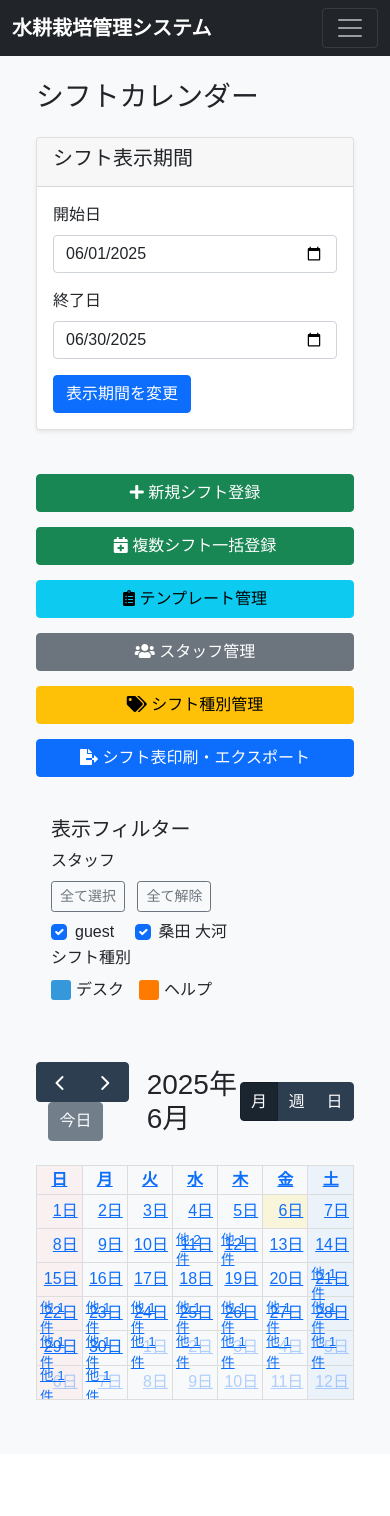
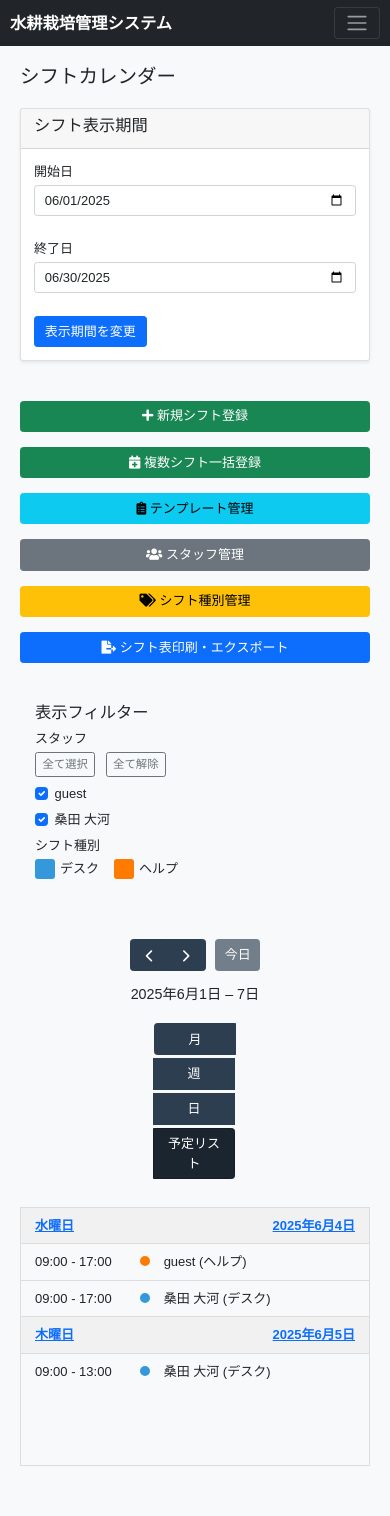
Before and after one commit to betweentabin/wakakusa-shift, a Django app: page / in a window 390 px wide. Before the commit the page ends 1400 px from the top, so only its background shows below. Run offline with Django 5.2, Linux system fonts and the light colour scheme; data comes from the database, SQL or seed files in the repository; both versions use the stored data as it was after the commit; lists and menus that the app fills with data are empty; some libraries are stand-ins or nearby versions.

Commit message:
feat: レスポンシブ対応の改善と進捗管理ファイルの追加

```diff
--- a/core/settings.py
+++ b/core/settings.py
@@ -98,7 +98,10 @@ USE_TZ = True
 
 # Static files (CSS, JavaScript, Images)
 STATIC_URL = 'static/'
-STATIC_ROOT = BASE_DIR / 'static'
+STATICFILES_DIRS = [
+    BASE_DIR / 'static',
+]
+STATIC_ROOT = BASE_DIR / 'staticfiles'
 
 # Default primary key field type
 DEFAULT_AUTO_FIELD = 'django.db.models.BigAutoField'
--- a/shift_management/models.py
+++ b/shift_management/models.py
@@ -39,6 +39,15 @@ class ShiftType(models.Model):
 
 class Shift(models.Model):
     """シフト情報モデル"""
+    DELETION_REASON_CHOICES = [
+        ('public_holiday', '公休'),
+        ('paid_leave', '有給休暇'),
+        ('paid_leave_am', '有給休暇(午前)'),
+        ('paid_leave_pm', '有給休暇(午後)'),
+        ('absenteeism', '欠勤'),
+        ('other', 'その他'),
+    ]
+
     staff = models.ForeignKey(Staff, on_delete=models.CASCADE, verbose_name="スタッフ")
     shift_type = models.ForeignKey(ShiftType, on_delete=models.SET_NULL, null=True, blank=True, verbose_name="シフト種別")
     date = models.DateField(verbose_name="日付")
@@ -48,6 +57,15 @@ class Shift(models.Model):
     created_at = models.DateTimeField(auto_now_add=True, verbose_name="作成日時")
     updated_at = models.DateTimeField(auto_now=True, verbose_name="更新日時")
 
+    is_deleted_with_reason = models.BooleanField(default=False, verbose_name="事由付き削除フラグ")
+    deletion_reason = models.CharField(
+        max_length=50,
+        choices=DELETION_REASON_CHOICES,
+        blank=True,
+        null=True,
+        verbose_name="削除事由"
+    )
+
     class Meta:
         verbose_name = "シフト"
         verbose_name_plural = "シフト"
@@ -55,7 +73,10 @@ class Shift(models.Model):
         unique_together = ['staff', 'date', 'start_time']
 
     def __str__(self):
-        return f"{self.staff.name} - {self.date} ({self.start_time}〜{self.end_time})"
+        status = ""
+        if self.is_deleted_with_reason:
+            status = f" (削除事由: {self.get_deletion_reason_display()})"
+        return f"{self.staff.name} - {self.date} ({self.start_time}〜{self.end_time}){status}"
 
 
 class ShiftTemplate(models.Model):
--- /dev/null
+++ b/static/css/custom_responsive.css
@@ -0,0 +1,79 @@
+/* 基本的なフォントサイズを画面幅に応じて調整 */
+html {
+  font-size: 16px; /* デフォルトのフォントサイズ */
+}
+
+/* 中程度の画面 (例: 992px未満) */
+@media (max-width: 991.98px) {
+  html {
+    font-size: 15px;
+  }
+}
+
+/* 小さな画面 (例: 768px未満) */
+@media (max-width: 767.98px) {
+  html {
+    font-size: 14px; /* 少し小さくする */
+  }
+
+  h1, .h1 { font-size: calc(1.3rem + 0.6vw); } /* Bootstrap 5 の RFS に近い考え方 */
+  h2, .h2 { font-size: calc(1.25rem + 0.3vw); }
+  h3, .h3 { font-size: calc(1.2rem + 0.15vw); }
+
+  /* コンテナの左右パディングを少し減らす */
+  .container, .container-fluid {
+    padding-left: 10px;
+    padding-right: 10px;
+  }
+}
+
+/* さらに小さな画面 (例: 576px未満) */
+@media (max-width: 575.98px) {
+  html {
+    font-size: 13px;
+  }
+
+  h1, .h1 { font-size: 1.5rem; }
+  h2, .h2 { font-size: 1.3rem; }
+  h3, .h3 { font-size: 1.15rem; }
+
+  /* ボタン群が縦積みになるように調整 */
+  .btn-toolbar,
+  .btn-group {
+    flex-direction: column;
+    align-items: stretch; /* ボタン幅を親に合わせる */
+  }
+
+  .btn-toolbar > .btn,
+  .btn-toolbar > .btn-group,
+  .btn-group > .btn {
+    width: 100%; /* 幅を100%に */
+    margin-bottom: 0.5rem;
+  }
+
+  /* 最後の要素以外のマージンを調整 */
+  .btn-toolbar > .btn:not(:last-child),
+  .btn-toolbar > .btn-group:not(:last-child),
+  .btn-group > .btn:not(:last-child) {
+    margin-right: 0;
+  }
+   .btn-group > .btn:not(:first-child) {
+    margin-left: 0;
+  }
+
+  /* フォーム要素のラベルと入力欄のレイアウト調整 */
+  .form-label {
+    margin-bottom: 0.25rem;
+  }
+  .form-control, .form-select {
+    margin-bottom: 0.75rem; /* 下に少しマージンを追加して連続する場合の間隔を確保 */
+  }
+}
+
+/* 汎用的なテーブルレスポンシブ対応のクラス */
+.table-responsive-custom {
+  display: block;
+  width: 100%;
+  overflow-x: auto;
+  -webkit-overflow-scrolling: touch; /* iOSでの慣性スクロール */
+}
--- a/templates/base.html
+++ b/templates/base.html
@@ -1,3 +1,4 @@
+{% load static %}
 <!DOCTYPE html>
 <html lang="ja">
 <head>
@@ -8,6 +9,8 @@
   <link href="https://cdn.jsdelivr.net/npm/bootstrap@5.1.3/dist/css/bootstrap.min.css" rel="stylesheet">
   <!-- Font Awesome -->
   <link rel="stylesheet" href="https://cdnjs.cloudflare.com/ajax/libs/font-awesome/5.15.4/css/all.min.css">
+  <!-- Custom Responsive CSS -->
+  <link rel="stylesheet" href="{% static 'css/custom_responsive.css' %}">
   <style>
     body {
       font-family: 'Hiragino Sans', 'Hiragino Kaku Gothic ProN', Meiryo, sans-serif;
--- a/templates/shift_management/calendar.html
+++ b/templates/shift_management/calendar.html
@@ -66,6 +66,62 @@
     }
     .extended-action-buttons .btn {
       margin-bottom: 5px;
+    }
+    /* スタッフフィルター用レスポンシブ対応 */
+    .staff-filter .form-check-inline {
+      display: block;
+      margin-right: 0; /* form-check-inlineによる右マージンをリセット */
+      margin-bottom: 0.5rem; /* 適度な間隔 */
+    }
+  }
+
+  /* FullCalendarのレスポンシブ対応強化 */
+  @media (max-width: 767.98px) { /* Bootstrapのsmブレークポイント未満 */
+    /* ヘッダーツールバーの要素が縦積みになるように調整 */
+    .fc-header-toolbar {
+      flex-direction: column;
+      align-items: stretch; /* 各要素を親の幅に合わせる */
+      gap: 10px; /* 各ツールバーセクション間の間隔 */
+    }
+
+    .fc-header-toolbar .fc-toolbar-chunk {
+      display: flex;
+      justify-content: center; /* 中央揃え */
+      margin-bottom: 5px; /* 各チャンクの下マージン */
+    }
+
+    /* タイトルを少し小さく */
+    .fc-header-toolbar .fc-toolbar-title {
+      font-size: 1.1rem; /* 現在のhtmlフォントサイズ(14px想定)に対して調整 */
+      margin: 0 0 5px 0; /* タイトルの上下マージン調整 */
+    }
+
+    /* ボタンのフォントサイズ調整 */
+    .fc-button {
+      font-size: 0.8rem; /* ボタンの文字を少し小さく */
+      padding: 0.3em 0.5em; /* ボタンのパディングを調整 */
+    }
+
+    /* 日付セルの "+X more" リンクのスタイル調整 */
+    .fc-daygrid-day-bottom .fc-daygrid-more-link {
+      font-size: 0.75rem; /* 文字を小さく */
+      padding: 1px 3px; /* パディングを調整 */
+    }
+  }
+
+  @media (max-width: 400px) { /* さらに小さい画面用の調整 */
+    .fc-header-toolbar .fc-toolbar-chunk:nth-child(3) .fc-button-group { /* 右端のボタングループ (月/週/日) */
+      display: flex;
+      flex-direction: column; /* 超小型画面では縦積みに */
+      width: 100%;
+    }
+    .fc-header-toolbar .fc-toolbar-chunk:nth-child(3) .fc-button-group .fc-button {
+        width: 100%;
+        margin-bottom: 3px;
+        box-sizing: border-box;
+    }
+     .fc-header-toolbar .fc-toolbar-chunk:nth-child(3) .fc-button-group .fc-button:not(:last-child) {
+        margin-right: 0; /* ボタングループ内のマージンリセット */
     }
   }
 </style>
@@ -225,13 +281,29 @@
 
     // カレンダーインスタンスを初期化
     function initCalendar() {
+      let initialView = 'dayGridMonth';
+      if (window.innerWidth < 768) {
+        initialView = 'listWeek';
+      }
+
       calendar = new FullCalendar.Calendar(calendarEl, {
-        initialView: 'dayGridMonth',
+        initialView: initialView,
         locale: 'ja',
         headerToolbar: {
           left: 'prev,next today',
           center: 'title',
-          right: 'dayGridMonth,timeGridWeek,timeGridDay'
+          right: 'dayGridMonth,timeGridWeek,timeGridDay,listWeek'
+        },
+        windowResize: function(arg) {
+          if (window.innerWidth < 768) {
+            if (calendar.view.type !== 'listWeek') {
+              calendar.changeView('listWeek');
+            }
+          } else {
+            if (calendar.view.type === 'listWeek') {
+              calendar.changeView('dayGridMonth');
+            }
+          }
         },
         events: function(info, successCallback, failureCallback) {
           // APIからシフトデータを取得
--- a/templates/shift_management/shift_type_form.html
+++ b/templates/shift_management/shift_type_form.html
@@ -73,11 +73,11 @@
           {% endif %}
         </div>
 
-        <div class="d-flex justify-content-between">
-          <a href="{% url 'shift_management:shift_type_list' %}" class="btn btn-secondary">
+        <div class="d-grid gap-2 d-sm-flex justify-content-sm-between">
+          <a href="{% url 'shift_management:shift_type_list' %}" class="btn btn-secondary w-100 w-sm-auto">
             <i class="fas fa-arrow-left"></i> 戻る
           </a>
-          <button type="submit" class="btn btn-primary">
+          <button type="submit" class="btn btn-primary w-100 w-sm-auto mt-2 mt-sm-0">
             <i class="fas fa-save"></i> 保存
           </button>
         </div>
--- a/templates/shift_management/staff_form.html
+++ b/templates/shift_management/staff_form.html
@@ -71,11 +71,11 @@
           {% endif %}
         </div>
 
-        <div class="d-flex justify-content-between">
-          <a href="{% url 'shift_management:staff_list' %}" class="btn btn-secondary">
+        <div class="d-grid gap-2 d-sm-flex justify-content-sm-between">
+          <a href="{% url 'shift_management:staff_list' %}" class="btn btn-secondary w-100 w-sm-auto">
             <i class="fas fa-arrow-left"></i> 戻る
           </a>
-          <button type="submit" class="btn btn-primary">
+          <button type="submit" class="btn btn-primary w-100 w-sm-auto mt-2 mt-sm-0">
             <i class="fas fa-save"></i> 保存
           </button>
         </div>
--- a/templates/shift_management/template_edit.html
+++ b/templates/shift_management/template_edit.html
@@ -50,11 +50,11 @@
           {% endif %}
         </div>
 
-        <div class="d-flex justify-content-between">
-          <a href="{% url 'shift_management:template_list' %}" class="btn btn-secondary">
+        <div class="d-grid gap-2 d-sm-flex justify-content-sm-between">
+          <a href="{% url 'shift_management:template_list' %}" class="btn btn-secondary w-100 w-sm-auto">
             <i class="fas fa-arrow-left"></i> 戻る
           </a>
-          <button type="submit" name="update_template" class="btn btn-primary">
+          <button type="submit" name="update_template" class="btn btn-primary w-100 w-sm-auto mt-2 mt-sm-0">
             <i class="fas fa-save"></i> 保存
           </button>
         </div>
```
Also changed, not shown: PROGRESS.md (added, +20 -0 lines), db.sqlite3, shift_management/migrations/0002_shift_deletion_reason_shift_is_deleted_with_reason.py (added), 2 other files.
